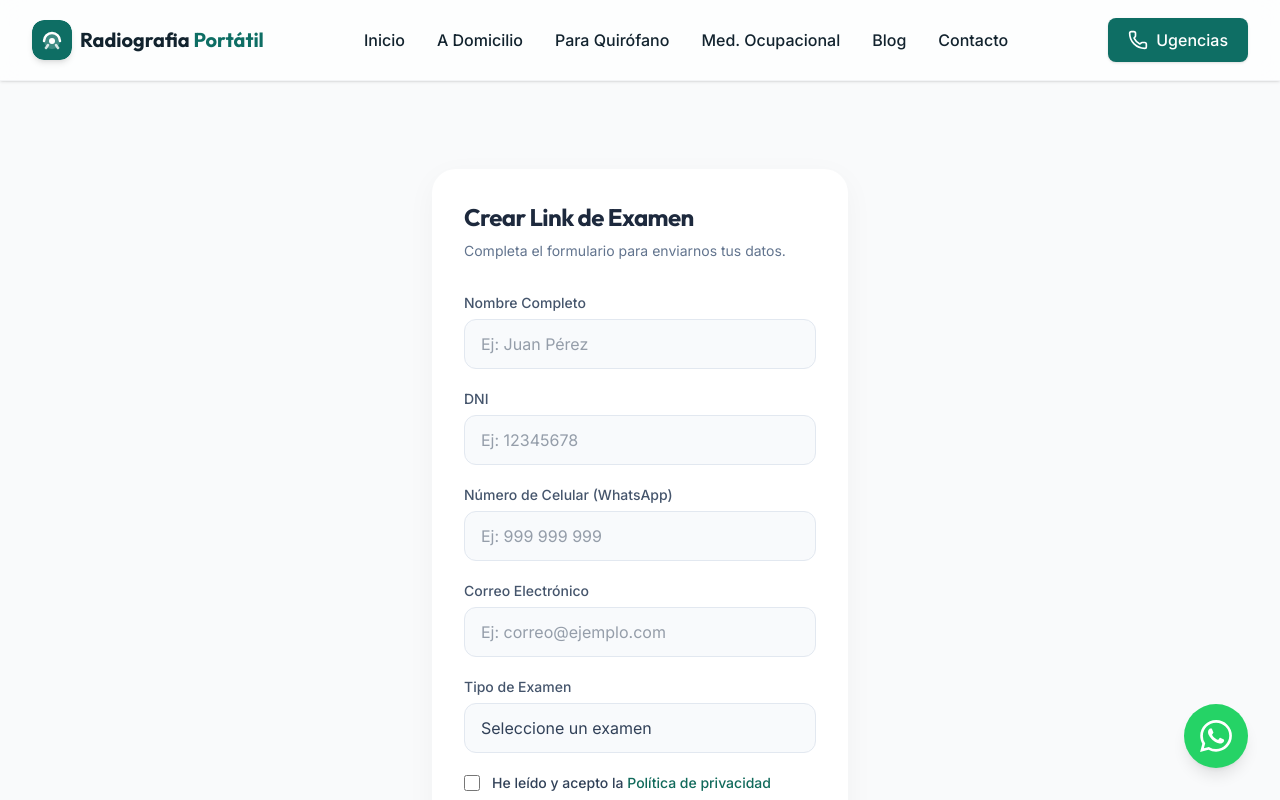
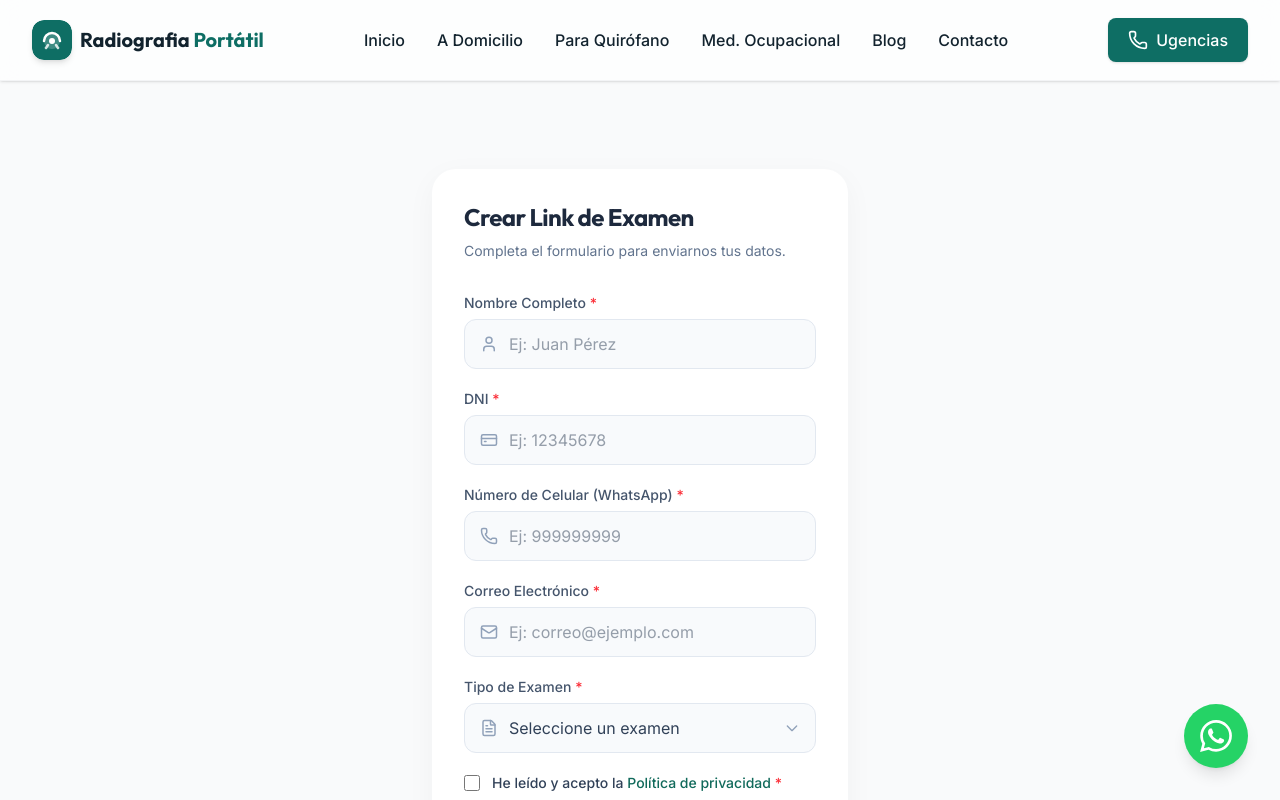
Before and after one commit to ManIA2024/radiografia_digital_a_domicilio_piura, a Next.js app: page /crear_link in a window 1280 px wide. Shown: the top 800 px of the page. Built offline with nearby package versions, Linux system fonts and the light colour scheme.

Commit message:
feat: add form validation, icons and accessibility to CrearLinkForm

```diff
--- a/src/components/forms/CrearLinkForm.jsx
+++ b/src/components/forms/CrearLinkForm.jsx
@@ -1,6 +1,7 @@
 "use client";
 
-import React, { useState } from 'react';
+import React, { useState, useEffect } from 'react';
+import { User, CreditCard, Phone, Mail, FileText } from 'lucide-react';
 
 const CrearLinkForm = () => {
   const [showModal, setShowModal] = useState(false);
@@ -14,6 +15,25 @@ const CrearLinkForm = () => {
 
   const handleChange = (e) => {
     const { name, value } = e.target;
+
+    // Validación para DNI (sólo números, max 8)
+    if (name === 'dni') {
+      const onlyNums = value.replace(/[^0-9]/g, '');
+      if (onlyNums.length <= 8) {
+        setFormData(prevState => ({ ...prevState, [name]: onlyNums }));
+      }
+      return;
+    }
+
+    // Validación para Celular (sólo números, max 9)
+    if (name === 'celular') {
+      const onlyNums = value.replace(/[^0-9]/g, '');
+      if (onlyNums.length <= 9) {
+        setFormData(prevState => ({ ...prevState, [name]: onlyNums }));
+      }
+      return;
+    }
+
     setFormData(prevState => ({
       ...prevState,
       [name]: value
@@ -37,6 +57,27 @@ const CrearLinkForm = () => {
     window.open(url, '_blank');
   };
 
+  // Accesibilidad del Modal: Bloquear scroll y permitir cerrar con ESC
+  useEffect(() => {
+    const handleKeyDown = (e) => {
+      if (e.key === 'Escape' && showModal) {
+        setShowModal(false);
+      }
+    };
+
+    if (showModal) {
+      document.body.style.overflow = 'hidden';
+      window.addEventListener('keydown', handleKeyDown);
+    } else {
+      document.body.style.overflow = 'unset';
+    }
+
+    return () => {
+      document.body.style.overflow = 'unset';
+      window.removeEventListener('keydown', handleKeyDown);
+    };
+  }, [showModal]);
+
   return (
     <div className="max-w-md mx-auto mt-10 mb-10 px-4">
       <div className="p-8 bg-white rounded-3xl shadow-[0_8px_30px_rgb(0,0,0,0.04)] mb-8">
@@ -45,7 +86,13 @@ const CrearLinkForm = () => {
 
         <form onSubmit={handleSubmit} className="space-y-5">
           <div>
-            <label htmlFor="nombreCompleto" className="block text-sm font-medium text-slate-600 mb-1.5">Nombre Completo</label>
+            <label htmlFor="nombreCompleto" className="block text-sm font-medium text-slate-600 mb-1.5">
+              Nombre Completo <span className="text-red-500">*</span>
+            </label>
+            <div className="relative">
+              <div className="absolute inset-y-0 left-0 pl-4 flex items-center pointer-events-none text-slate-400">
+                <User size={18} />
+              </div>
               <input
                 type="text"
                 id="nombreCompleto"
@@ -53,13 +100,21 @@ const CrearLinkForm = () => {
                 value={formData.nombreCompleto}
                 onChange={handleChange}
                 required
-              className="w-full px-4 py-3 bg-slate-50 border border-slate-200 rounded-xl focus:bg-white focus:ring-2 focus:ring-[#116A5B]/20 focus:border-[#116A5B] outline-none transition-all text-slate-700"
+                maxLength={60}
+                className="w-full pl-11 pr-4 py-3 bg-slate-50 border border-slate-200 rounded-xl focus:bg-white focus:ring-2 focus:ring-[#116A5B]/20 focus:border-[#116A5B] outline-none transition-all text-slate-700"
                 placeholder="Ej: Juan Pérez"
               />
             </div>
+          </div>
 
           <div>
-            <label htmlFor="dni" className="block text-sm font-medium text-slate-600 mb-1.5">DNI</label>
+            <label htmlFor="dni" className="block text-sm font-medium text-slate-600 mb-1.5">
+              DNI <span className="text-red-500">*</span>
+            </label>
+            <div className="relative">
+              <div className="absolute inset-y-0 left-0 pl-4 flex items-center pointer-events-none text-slate-400">
+                <CreditCard size={18} />
+              </div>
               <input
                 type="text"
                 id="dni"
@@ -67,13 +122,22 @@ const CrearLinkForm = () => {
                 value={formData.dni}
                 onChange={handleChange}
                 required
-              className="w-full px-4 py-3 bg-slate-50 border border-slate-200 rounded-xl focus:bg-white focus:ring-2 focus:ring-[#116A5B]/20 focus:border-[#116A5B] outline-none transition-all text-slate-700"
+                minLength={8}
+                maxLength={8}
+                className="w-full pl-11 pr-4 py-3 bg-slate-50 border border-slate-200 rounded-xl focus:bg-white focus:ring-2 focus:ring-[#116A5B]/20 focus:border-[#116A5B] outline-none transition-all text-slate-700"
                 placeholder="Ej: 12345678"
               />
             </div>
+          </div>
 
           <div>
-            <label htmlFor="celular" className="block text-sm font-medium text-slate-600 mb-1.5">Número de Celular (WhatsApp)</label>
+            <label htmlFor="celular" className="block text-sm font-medium text-slate-600 mb-1.5">
+              Número de Celular (WhatsApp) <span className="text-red-500">*</span>
+            </label>
+            <div className="relative">
+              <div className="absolute inset-y-0 left-0 pl-4 flex items-center pointer-events-none text-slate-400">
+                <Phone size={18} />
+              </div>
               <input
                 type="tel"
                 id="celular"
@@ -81,13 +145,22 @@ const CrearLinkForm = () => {
                 value={formData.celular}
                 onChange={handleChange}
                 required
-              className="w-full px-4 py-3 bg-slate-50 border border-slate-200 rounded-xl focus:bg-white focus:ring-2 focus:ring-[#116A5B]/20 focus:border-[#116A5B] outline-none transition-all text-slate-700"
-              placeholder="Ej: 999 999 999"
+                minLength={9}
+                maxLength={9}
+                className="w-full pl-11 pr-4 py-3 bg-slate-50 border border-slate-200 rounded-xl focus:bg-white focus:ring-2 focus:ring-[#116A5B]/20 focus:border-[#116A5B] outline-none transition-all text-slate-700"
+                placeholder="Ej: 999999999"
               />
+            </div>
           </div>
 
           <div>
-            <label htmlFor="email" className="block text-sm font-medium text-slate-600 mb-1.5">Correo Electrónico</label>
+            <label htmlFor="email" className="block text-sm font-medium text-slate-600 mb-1.5">
+              Correo Electrónico <span className="text-red-500">*</span>
+            </label>
+            <div className="relative">
+              <div className="absolute inset-y-0 left-0 pl-4 flex items-center pointer-events-none text-slate-400">
+                <Mail size={18} />
+              </div>
               <input
                 type="email"
                 id="email"
@@ -95,28 +168,43 @@ const CrearLinkForm = () => {
                 value={formData.email}
                 onChange={handleChange}
                 required
-              className="w-full px-4 py-3 bg-slate-50 border border-slate-200 rounded-xl focus:bg-white focus:ring-2 focus:ring-[#116A5B]/20 focus:border-[#116A5B] outline-none transition-all text-slate-700"
+                maxLength={80}
+                className="w-full pl-11 pr-4 py-3 bg-slate-50 border border-slate-200 rounded-xl focus:bg-white focus:ring-2 focus:ring-[#116A5B]/20 focus:border-[#116A5B] outline-none transition-all text-slate-700"
                 placeholder="Ej: correo@ejemplo.com"
               />
             </div>
+          </div>
 
           <div>
-            <label htmlFor="tipoExamen" className="block text-sm font-medium text-slate-600 mb-1.5">Tipo de Examen</label>
+            <label htmlFor="tipoExamen" className="block text-sm font-medium text-slate-600 mb-1.5">
+              Tipo de Examen <span className="text-red-500">*</span>
+            </label>
+            <div className="relative">
+              <div className="absolute inset-y-0 left-0 pl-4 flex items-center pointer-events-none text-slate-400">
+                <FileText size={18} />
+              </div>
               <select
                 id="tipoExamen"
                 name="tipoExamen"
                 value={formData.tipoExamen}
                 onChange={handleChange}
                 required
-              className="w-full px-4 py-3 bg-slate-50 border border-slate-200 rounded-xl focus:bg-white focus:ring-2 focus:ring-[#116A5B]/20 focus:border-[#116A5B] outline-none transition-all text-slate-700 appearance-none"
+                className="w-full pl-11 pr-4 py-3 bg-slate-50 border border-slate-200 rounded-xl focus:bg-white focus:ring-2 focus:ring-[#116A5B]/20 focus:border-[#116A5B] outline-none transition-all text-slate-700 appearance-none"
               >
                 <option value="" disabled>Seleccione un examen</option>
                 <option value="Radiografía">Radiografía Digital</option>
                 <option value="Resonancia Magnetica (RM)">Resonancia Magnética Nuclear (RMN)</option>
                 <option value="Tomografía (TAC)">Tomografía Espiral Multicorte (TEM)</option>
-              <option value="Mamografía">Mamografía</option>
+                <option value="Mamografía">Mamografía Digital</option>
                 <option value="Otros">Otros</option>
               </select>
+              {/* Ícono de flecha para el select */}
+              <div className="absolute inset-y-0 right-0 pr-4 flex items-center pointer-events-none text-slate-400">
+                <svg className="h-4 w-4" fill="none" stroke="currentColor" viewBox="0 0 24 24">
+                  <path strokeLinecap="round" strokeLinejoin="round" strokeWidth={2} d="M19 9l-7 7-7-7" />
+                </svg>
+              </div>
+            </div>
           </div>
 
           <div className="flex items-start mt-4">
@@ -139,6 +227,7 @@ const CrearLinkForm = () => {
                 >
                   Política de privacidad
                 </button>
+                <span className="text-red-500"> *</span>
               </label>
             </div>
           </div>
```
Lines whose indentation alone changed are shown as unchanged.
